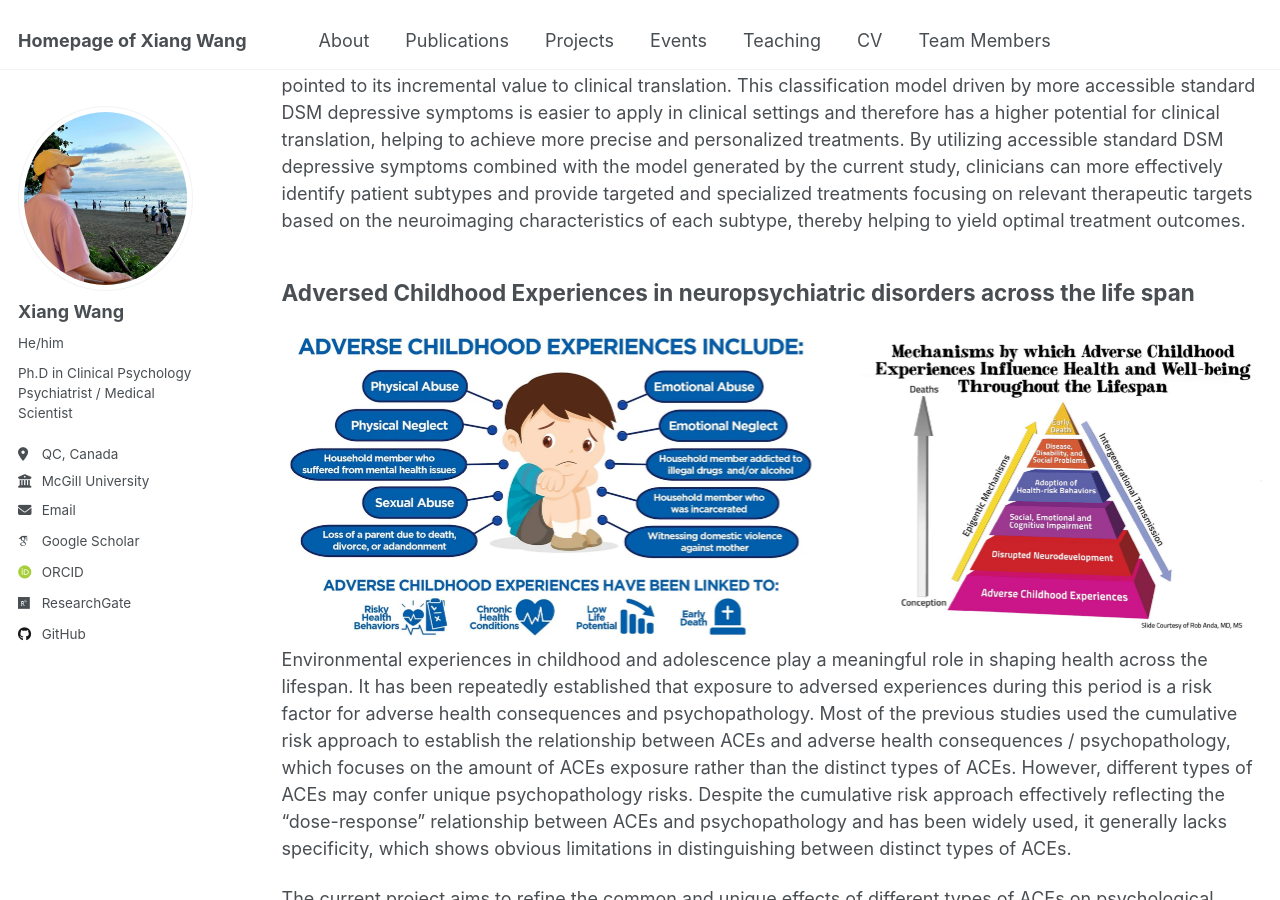
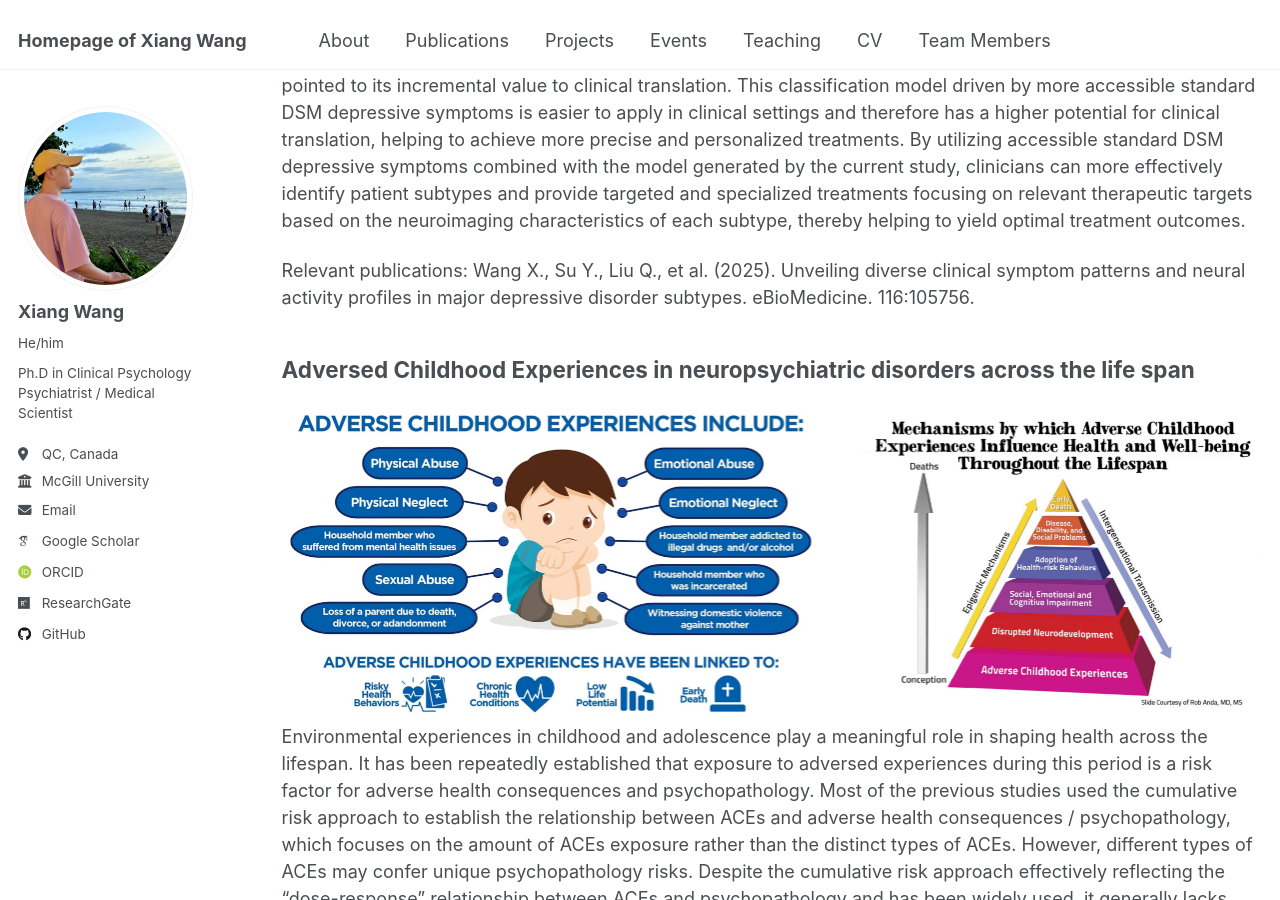
Before and after one commit to Xiang-Wangs/xiang-wangs.github.io, a Jekyll site: the page built from _pages/projects.md, in a window 1280 px wide and 900 px high, scrolled down 600 px. Built offline with Jekyll 4.4.1, drawn with Linux system fonts in a browser that asks for light colours; some web fonts are replaced.

Commit message:
Update projects.md

```diff
--- a/_pages/projects.md
+++ b/_pages/projects.md
@@ -14,6 +14,9 @@ The heterogeneity of major depressive disorder (MDD) significantly hinders its d
 
 The current project aims to ultilize a person-centered method to identify MDD subtypes at the individual level based on standard DSM depressive symptoms in a large Chinese MDD cohort. The validity of subtyping model was verified at both symptomatology and neurophysiology levels. Notably, the reproducibility of the classification was also confirmed in an independent dataset, demonstrating good generalizability. The added value of this study pointed to its incremental value to clinical translation. This classification model driven by more accessible standard DSM depressive symptoms is easier to apply in clinical settings and therefore has a higher potential for clinical translation, helping to achieve more precise and personalized treatments. By utilizing accessible standard DSM depressive symptoms combined with the model generated by the current study, clinicians can more effectively identify patient subtypes and provide targeted and specialized treatments focusing on relevant therapeutic targets based on the neuroimaging characteristics of each subtype, thereby helping to yield optimal treatment outcomes.
 
+Relevant publications:
+Wang X., Su Y., Liu Q., et al. (2025). Unveiling diverse clinical symptom patterns and neural activity profiles in major depressive disorder subtypes. eBioMedicine. 116:105756.
+
 ## Adversed Childhood Experiences in neuropsychiatric disorders across the life span
 
 ![ACEs_Combined](/images/projects/ACEs_Combined.jpg)
```
